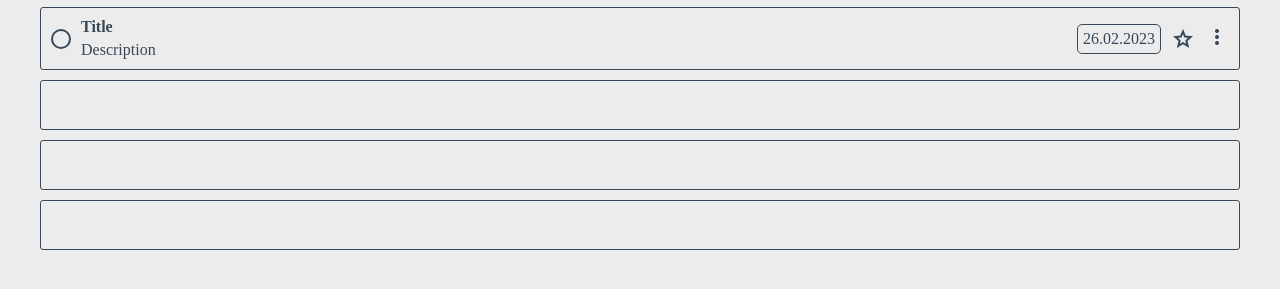
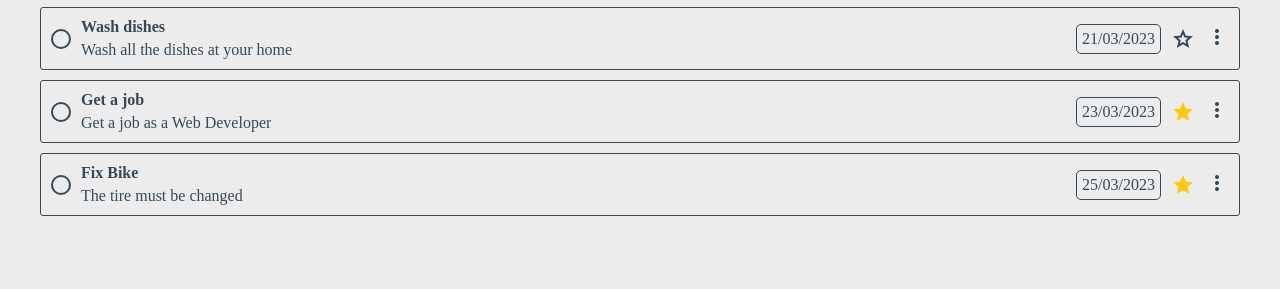
Before and after one commit to Ikanor1221/todo_project, a plain HTML site: page index.html in a window 1280 px wide. Shown: the part 223-512 px from the top of the page. Drawn offline with nearby package versions, Linux system fonts and the light colour scheme.

Commit message:
Implement task ID, proper layer menu linking of tasks

```diff
--- a/index.html
+++ b/index.html
@@ -52,7 +52,7 @@
         <main>
             <h3>All Tasks</h3>
             <div id="tasks">
-                <div id="task1" class="task">
+                <!-- <div id="taskX" class="task">
                     <label class="checkbox" for="checkboxMain1">
                         <input class="main_checkbox" id="checkboxMain1" type="checkbox">
                         <span class="control"></span>
@@ -68,7 +68,6 @@
                     </label>
                     <div class="menuHolder">
                         <button class="modify_button" id="buttonModify1">
-                            <!-- <input class="modify_button" id="buttonModify1" type="button"> -->
                             <span class="material-icons-outlined">more_vert</span>
                         </button>
                         <menu class="emergingMenu hidden" id="taskMenu1">
@@ -79,7 +78,7 @@
                 </div>
                 <div class="task"></div>
                 <div class="task"></div>
-                <div class="task"></div>
+                <div class="task"></div> -->
 
             </div>
         </main>
--- a/main.js
+++ b/main.js
@@ -1,18 +1,11 @@
-const taskModify = document.querySelector("#buttonModify1");
-const taskMenu = document.querySelector("#taskMenu1");
+const GBdate = new Intl.DateTimeFormat("en-GB", {});
 
-const menuModify = document.querySelector("#buttonProjectMenu1");
-const projectMenu = document.querySelector("#projectMenu1");
+let menuModify = document.querySelector("#buttonProjectMenu1");
+let projectMenu = document.querySelector("#projectMenu1");
 
-const bodyElement = document.querySelector("body");
+let bodyElement = document.querySelector("body");
 
 bodyElement.addEventListener("click", (e) => {
-
-    if (!e.target.closest("#buttonModify1") || !taskMenu.classList.contains("hidden")) {
-        taskMenu.classList.add("hidden");
-    } else {
-         taskMenu.classList.remove("hidden");
-    }
 
     if (!e.target.closest("#buttonProjectMenu1") || !projectMenu.classList.contains("hidden")) {
         projectMenu.classList.add("hidden");
@@ -30,14 +23,15 @@ menuControl.addEventListener("click", (e) => {
     mainScreen.classList.toggle("grid_auto");
 })
 
-function CreateTask(title, description, date, importance, project) {
+function CreateTask(title, description, date, importance, project, id) {
 
     return {
         title: title,
         description: description,
         date: new Date (date),
         importance: importance,
-        project: project
+        project: project,
+        id: id
     }
 }
 
@@ -45,10 +39,12 @@ function CreateTaskCollection() {
     const collectionOfTasks = [];
     const collectionOfProjects = [];
     let today = new Date();
+    let taskId = 0;
 
 
     const addTask = (title, description, date, importance, project) => {
-        let task = CreateTask(title, description, date, importance, project);
+        let task = CreateTask(title, description, date, importance, project, taskId);
+        taskId++;
         collectionOfTasks.push(task);
         collectionOfTasks.sort((a, b) => a.date - b.date);
         return;
@@ -135,25 +131,24 @@ function createScreenRenderer () {
         const checked = (task.importance ? "checked" : "")
         let taskElement = `
         <div id="task${number}" class="task">
-        <label class="checkbox" for="checkboxMain1">
-            <input class="main_checkbox" id="checkboxMain1" type="checkbox">
+        <label class="checkbox" for="checkboxMain${number}">
+            <input class="main_checkbox" id="checkboxMain${number}" type="checkbox">
             <span class="control"></span>
         </label>
         <div class="description">
             <h4>${task.title}</h4>
             <p>${task.description}</p>
         </div>
-        <p class="date">${task.date}</p>
-        <label class="favorite" for="checkboxFav1">
-            <input class="fav_checkbox" id="checkboxFav1" type="checkbox" ${checked}>
+        <p class="date">${GBdate.format(task.date)}</p>
+        <label class="favorite" for="checkboxFav${number}">
+            <input class="fav_checkbox" id="checkboxFav${number}" type="checkbox" ${checked}>
             <span class="material-icons-outlined"></span>
         </label>
         <div class="menuHolder">
-            <button class="modify_button" id="buttonModify1">
-                <!-- <input class="modify_button" id="buttonModify1" type="button"> -->
+            <button class="modify_button" id="buttonModify${number}">
                 <span class="material-icons-outlined">more_vert</span>
             </button>
-            <menu class="emergingMenu hidden" id="taskMenu1">
+            <menu class="emergingMenu hidden" id="taskMenu${number}">
                 <li><button>Edit</button></li>
                 <li><button>Delete</button></li>
             </menu>
@@ -162,8 +157,32 @@ function createScreenRenderer () {
         return taskElement
     }
 
+    function renderTasks (tasks) {
+        for (let n in tasks) {
+            tasksScreen.innerHTML+=generateTaskElement(tasks[n], tasks[n].id);
+        }
+        for (let n in tasks) {
+            initializeTask(tasks[n].id);
+        }
+    }
+
+    function initializeTask (number) {
+        let taskMenu = document.querySelector("#taskMenu"+number);
+        let bodyElement = document.querySelector("body");
+
+        bodyElement.addEventListener("click", (e) => {
+
+            if (!e.target.closest("#buttonModify"+number) || !taskMenu.classList.contains("hidden")) {
+                taskMenu.classList.add("hidden");
+            } else {
+                taskMenu.classList.remove("hidden");
+            }
+        })
+    return
+    }
+
     return {
-        generateTaskElement
+        renderTasks
     }
 }
 
@@ -172,12 +191,11 @@ let taskCollection = CreateTaskCollection();
 
 taskCollection.addProject("Daily Tasks");
 taskCollection.addProject("Global Tasks");
-taskCollection.addProject("Global Tasks");
 
 
 taskCollection.addTask("Wash dishes", "Wash all the dishes at your home", "2023-03-21", false, taskCollection.returnProjectsAll()[0]);
 taskCollection.addTask("Fix Bike", "The tire must be changed", "2023-03-25", true, taskCollection.returnProjectsAll()[0]);
-taskCollection.addTask("Finish the Odin project", "The last project is left", "2023-09-19", true, taskCollection.returnProjectsAll()[1]);
+taskCollection.addTask("Finish the Odin project", "The last project is left", "2023-09-19", true, taskCollection.returnProjectsAll()[0]);
 taskCollection.addTask("Get a job", "Get a job as a Web Developer", "2023-03-23", true, taskCollection.returnProjectsAll()[1]);
 taskCollection.addTask("Build a house", "Find a suitable location and for the good price", "2030-03-20", false, taskCollection.returnProjectsAll()[1]);
 
@@ -185,7 +203,6 @@ taskCollection.addTask("Build a house", "Find a suitable location and for the go
 // console.log(taskCollection.returnTasksProject("Daily Tasks"))
 
 let screenRenderer = createScreenRenderer();
-0
 // console.log(taskCollection.returnTasksProject("Daily Tasks")[0])
 
-console.log(screenRenderer.generateTaskElement(taskCollection.returnTasksProject("Daily Tasks")[0], 1));
+screenRenderer.renderTasks(taskCollection.returnTasksNextWeek())
--- a/style.css
+++ b/style.css
@@ -344,6 +344,7 @@
 
   .hidden {
     opacity: 0;
+    visibility: hidden;
   }
 
   .menu_list > li {
```
